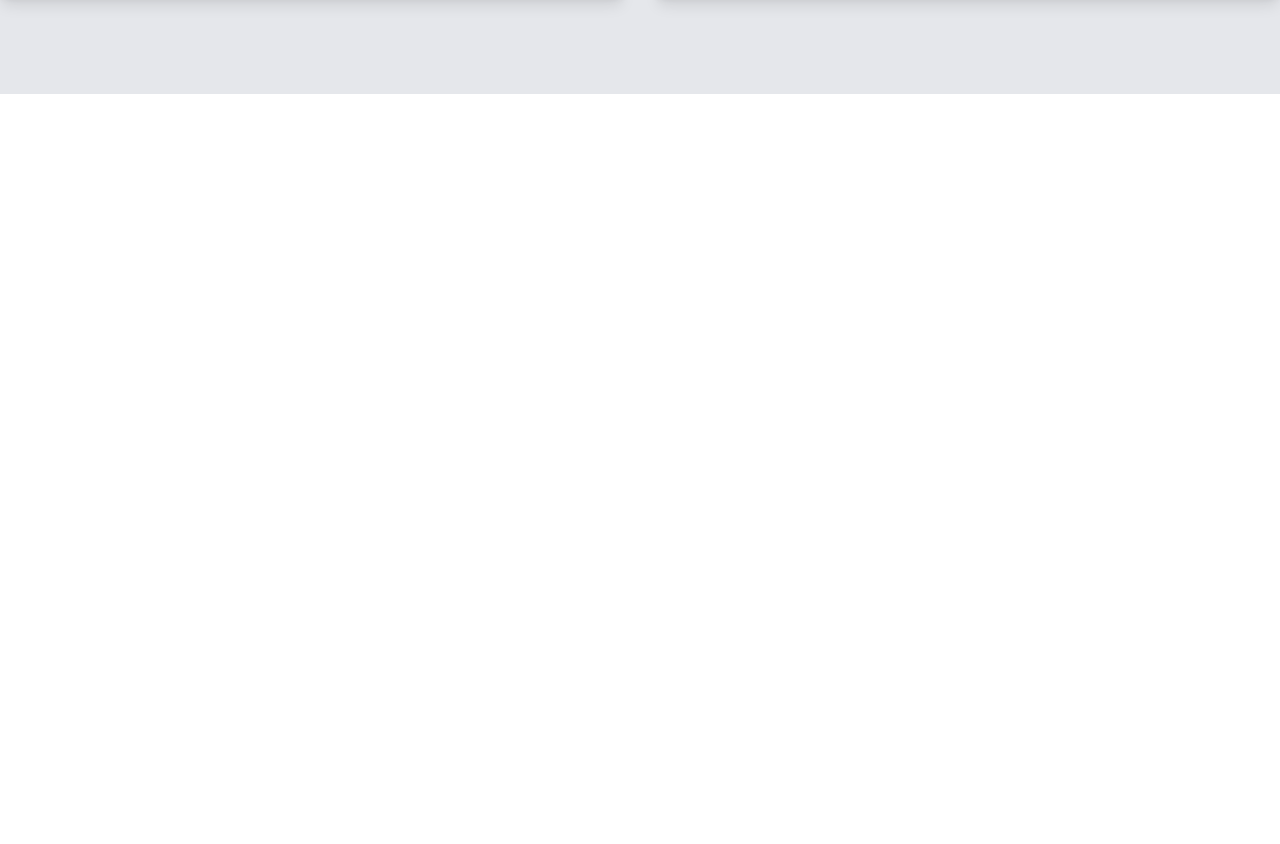
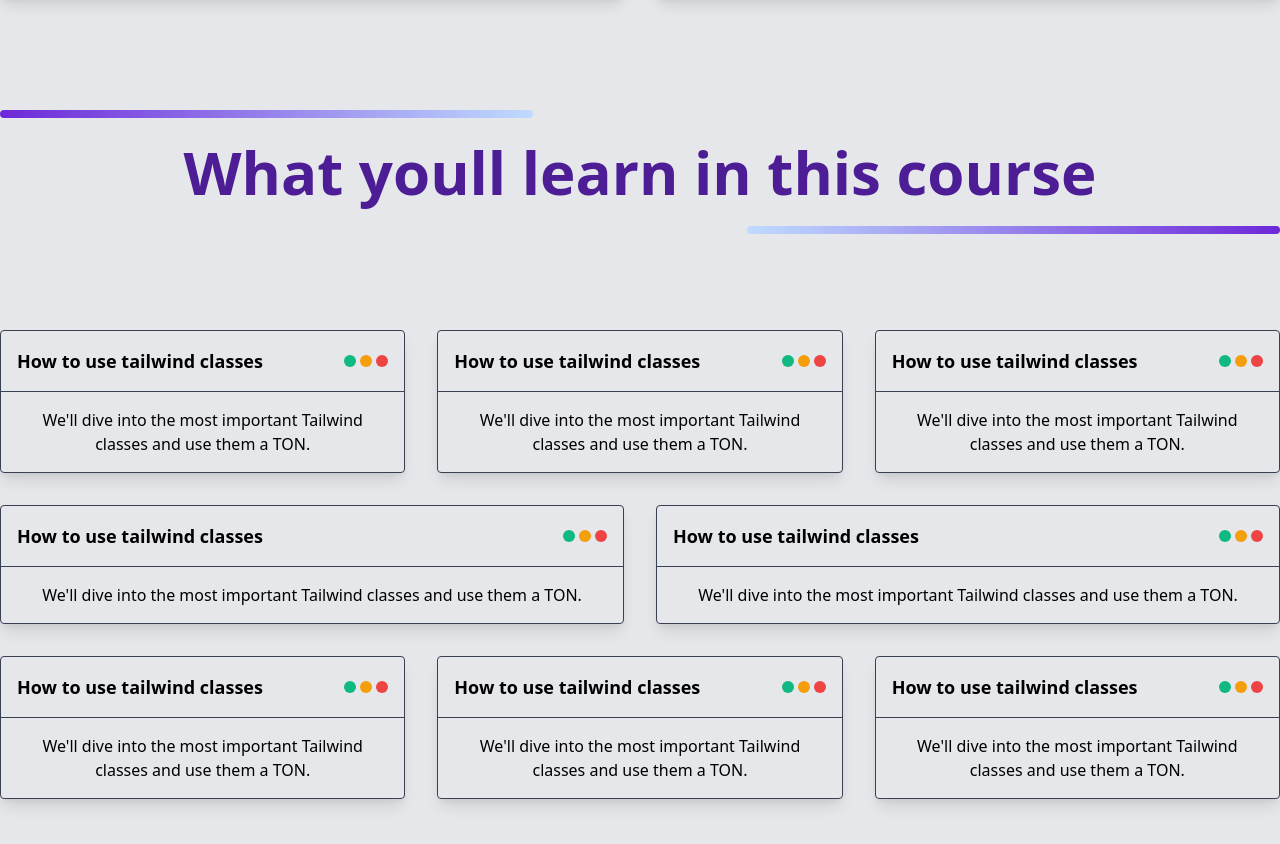
Before and after one commit to jiribeck/learning-better_dev_course, a React (Create React App) app: page /courseSite in a window 1280 px wide. Shown: the part 2566-3410 px from the top of the page. Before the commit the page ends 2660 px from the top, so only its background shows below. Built offline with nearby package versions, Linux system fonts and the light colour scheme.

Commit message:
learn section done

```diff
--- a/src/coursesite/components/about.js
+++ b/src/coursesite/components/about.js
@@ -27,9 +27,9 @@ export default function about() {
                 height="315"
                 src="https://www.youtube.com/embed/6zIuAyLZPH0"
                 title="YouTube video player"
-                frameborder="0"
+                frameBorder="0"
                 allow="accelerometer; autoplay; clipboard-write; encrypted-media; gyroscope; picture-in-picture"
-                allowfullscreen
+                allowFullScreen
               ></iframe>
             </div>
             <div className="border border-gray-800 rounded shadow-lg lg:w-1/2">
@@ -42,9 +42,9 @@ export default function about() {
                 height="315"
                 src="https://www.youtube.com/embed/NRagrTU_v8o"
                 title="YouTube video player"
-                frameborder="0"
+                frameBorder="0"
                 allow="accelerometer; autoplay; clipboard-write; encrypted-media; gyroscope; picture-in-picture"
-                allowfullscreen
+                allowFullScreen
               ></iframe>
             </div>
           </div>
--- /dev/null
+++ b/src/coursesite/components/learn.js
@@ -0,0 +1,152 @@
+import React from 'react';
+
+export default function Learn() {
+  return (
+    <div className="learn">
+      <div className="pt-6 pb-24 bg-gray-200 lg:text-center lg:pt-12">
+        <div className="container px-6 mx-auto lg:px-0">
+          <div className="relative">
+            <h2 className="mb-24 text-4xl font-bold text-center text-purple-900 lg:mb-32 md:text-5xl lg:text-6xl">
+              What youll learn in this course
+            </h2>
+            <div className="absolute top-0 left-0 w-5/12 h-2 transform -translate-y-8 rounded bg-gradient-to-r from-purple-700 to-blue-200"></div>
+            <div className="absolute bottom-0 right-0 w-5/12 h-2 transform translate-y-8 rounded bg-gradient-to-l from-purple-700 to-blue-200"></div>
+          </div>
+
+          <div className="grid-cols-6 gap-8 space-y-4 lg:space-y-0 lg:grid">
+            <div className="col-span-2 border border-gray-700 rounded shadow-lg">
+              <div className="flex items-center justify-between p-4 border-b border-gray-700">
+                <h3 className="text-lg font-semibold ">
+                  How to use tailwind classes
+                </h3>
+                <div className="flex space-x-1">
+                  <div className="w-3 h-3 bg-green-500 rounded-lg"></div>
+                  <div className="w-3 h-3 bg-yellow-500 rounded-lg"></div>
+                  <div className="w-3 h-3 bg-red-500 rounded-lg"></div>
+                </div>
+              </div>
+
+              <p className="p-4">
+                We'll dive into the most important Tailwind classes and use them
+                a TON.
+              </p>
+            </div>
+            <div className="col-span-2 border border-gray-700 rounded shadow-lg">
+              <div className="flex items-center justify-between p-4 border-b border-gray-700">
+                <h3 className="text-lg font-semibold ">
+                  How to use tailwind classes
+                </h3>
+                <div className="flex space-x-1">
+                  <div className="w-3 h-3 bg-green-500 rounded-lg"></div>
+                  <div className="w-3 h-3 bg-yellow-500 rounded-lg"></div>
+                  <div className="w-3 h-3 bg-red-500 rounded-lg"></div>
+                </div>
+              </div>
+              <p className="p-4">
+                We'll dive into the most important Tailwind classes and use them
+                a TON.
+              </p>
+            </div>
+            <div className="col-span-2 border border-gray-700 rounded shadow-lg">
+              <div className="flex items-center justify-between p-4 border-b border-gray-700">
+                <h3 className="text-lg font-semibold ">
+                  How to use tailwind classes
+                </h3>
+                <div className="flex space-x-1">
+                  <div className="w-3 h-3 bg-green-500 rounded-lg"></div>
+                  <div className="w-3 h-3 bg-yellow-500 rounded-lg"></div>
+                  <div className="w-3 h-3 bg-red-500 rounded-lg"></div>
+                </div>
+              </div>
+              <p className="p-4">
+                We'll dive into the most important Tailwind classes and use them
+                a TON.
+              </p>
+            </div>
+            <div className="col-span-3 border border-gray-700 rounded shadow-lg">
+              <div className="flex items-center justify-between p-4 border-b border-gray-700">
+                <h3 className="text-lg font-semibold ">
+                  How to use tailwind classes
+                </h3>
+                <div className="flex space-x-1">
+                  <div className="w-3 h-3 bg-green-500 rounded-lg"></div>
+                  <div className="w-3 h-3 bg-yellow-500 rounded-lg"></div>
+                  <div className="w-3 h-3 bg-red-500 rounded-lg"></div>
+                </div>
+              </div>
+              <p className="p-4">
+                We'll dive into the most important Tailwind classes and use them
+                a TON.
+              </p>
+            </div>
+            <div className="col-span-3 border border-gray-700 rounded shadow-lg">
+              <div className="flex items-center justify-between p-4 border-b border-gray-700">
+                <h3 className="text-lg font-semibold ">
+                  How to use tailwind classes
+                </h3>
+                <div className="flex space-x-1">
+                  <div className="w-3 h-3 bg-green-500 rounded-lg"></div>
+                  <div className="w-3 h-3 bg-yellow-500 rounded-lg"></div>
+                  <div className="w-3 h-3 bg-red-500 rounded-lg"></div>
+                </div>
+              </div>
+              <p className="p-4">
+                We'll dive into the most important Tailwind classes and use them
+                a TON.
+              </p>
+            </div>
+            <div className="col-span-2 border border-gray-700 rounded shadow-lg">
+              <div className="flex items-center justify-between p-4 border-b border-gray-700">
+                <h3 className="text-lg font-semibold ">
+                  How to use tailwind classes
+                </h3>
+                <div className="flex space-x-1">
+                  <div className="w-3 h-3 bg-green-500 rounded-lg"></div>
+                  <div className="w-3 h-3 bg-yellow-500 rounded-lg"></div>
+                  <div className="w-3 h-3 bg-red-500 rounded-lg"></div>
+                </div>
+              </div>
+
+              <p className="p-4">
+                We'll dive into the most important Tailwind classes and use them
+                a TON.
+              </p>
+            </div>
+            <div className="col-span-2 border border-gray-700 rounded shadow-lg">
+              <div className="flex items-center justify-between p-4 border-b border-gray-700">
+                <h3 className="text-lg font-semibold ">
+                  How to use tailwind classes
+                </h3>
+                <div className="flex space-x-1">
+                  <div className="w-3 h-3 bg-green-500 rounded-lg"></div>
+                  <div className="w-3 h-3 bg-yellow-500 rounded-lg"></div>
+                  <div className="w-3 h-3 bg-red-500 rounded-lg"></div>
+                </div>
+              </div>
+              <p className="p-4">
+                We'll dive into the most important Tailwind classes and use them
+                a TON.
+              </p>
+            </div>
+            <div className="col-span-2 border border-gray-700 rounded shadow-lg">
+              <div className="flex items-center justify-between p-4 border-b border-gray-700">
+                <h3 className="text-lg font-semibold ">
+                  How to use tailwind classes
+                </h3>
+                <div className="flex space-x-1">
+                  <div className="w-3 h-3 bg-green-500 rounded-lg"></div>
+                  <div className="w-3 h-3 bg-yellow-500 rounded-lg"></div>
+                  <div className="w-3 h-3 bg-red-500 rounded-lg"></div>
+                </div>
+              </div>
+              <p className="p-4">
+                We'll dive into the most important Tailwind classes and use them
+                a TON.
+              </p>
+            </div>
+          </div>
+        </div>
+      </div>
+    </div>
+  );
+}
--- a/src/coursesite/index.js
+++ b/src/coursesite/index.js
@@ -5,6 +5,7 @@ import Header from './components/header';
 import Hero from './components/hero';
 import Overview from './components/overview';
 import About from './components/about';
+import Learn from './components/learn';
 
 export default function courseIndex() {
   return (
@@ -16,6 +17,7 @@ export default function courseIndex() {
           <Hero />
           <Overview />
           <About />
+          <Learn />
         </div>
       </div>
     </div>
```
